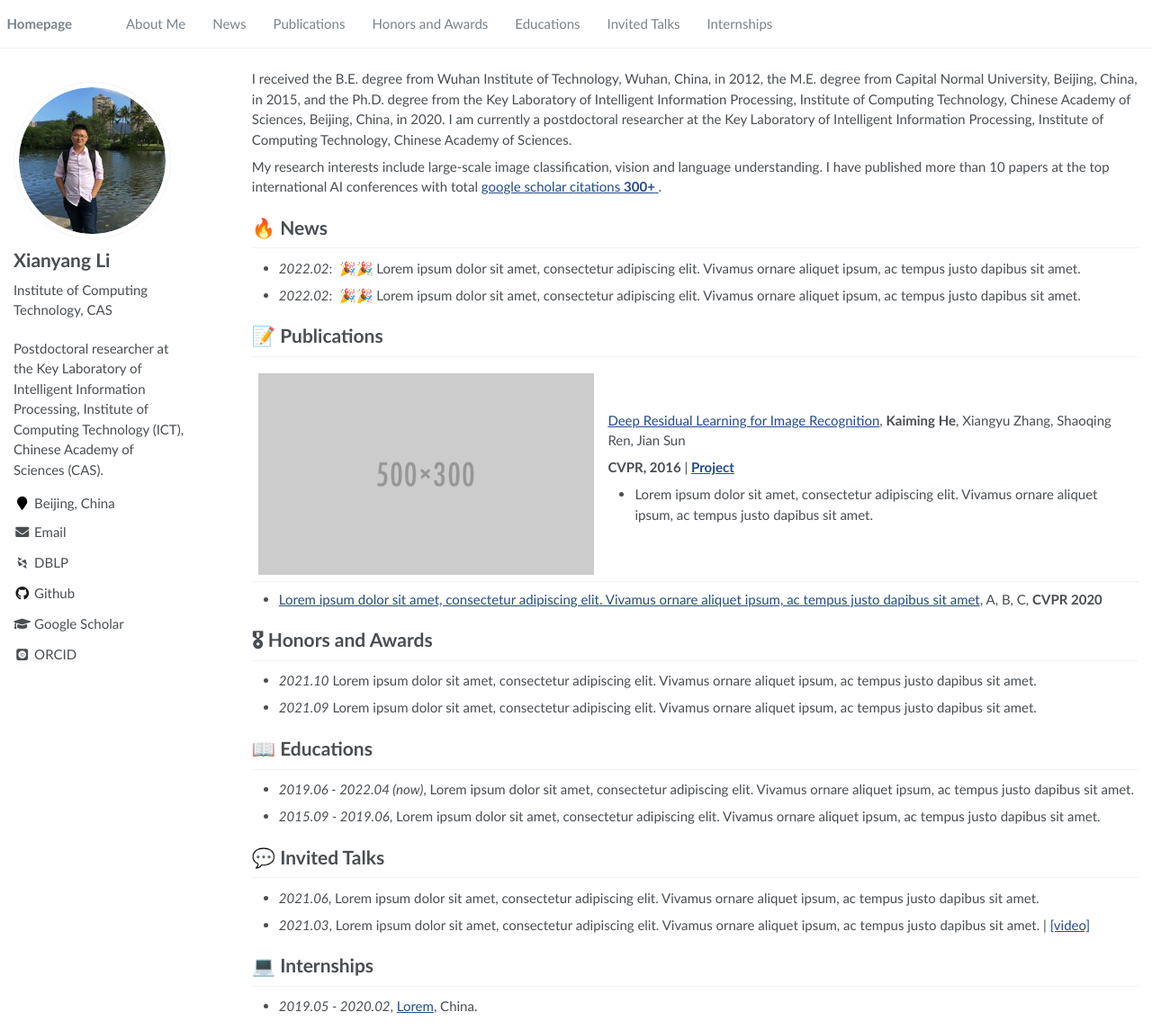
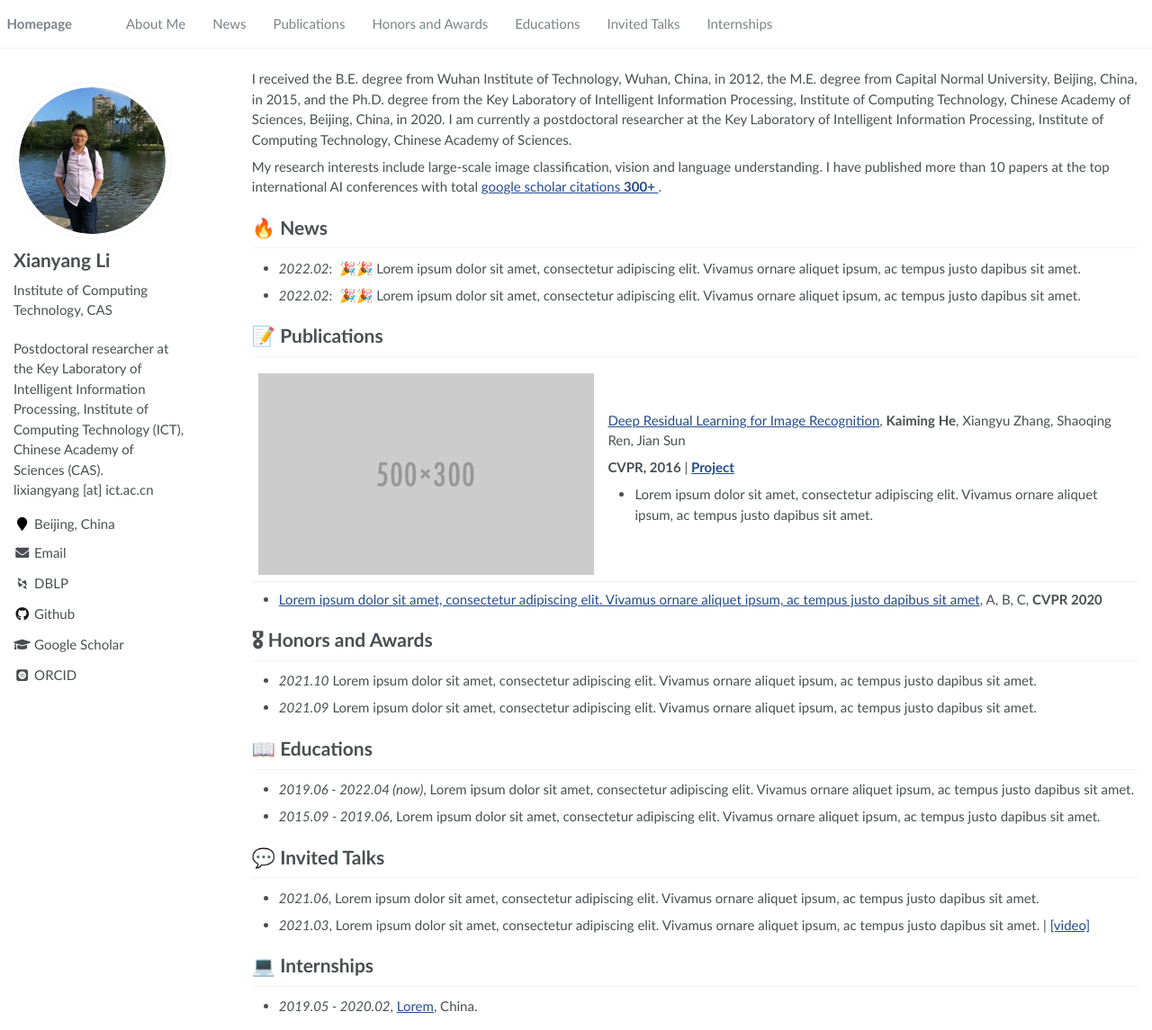
Before and after one commit to yang-zheming/xiangyangli20.github.io, a Jekyll site: the page built from _pages/about.md, in a window 1280 px wide and 1145 px high. Shown: the whole window at 90% size. Built offline with Jekyll 4.4.1, drawn with Linux system fonts in a browser that asks for light colours; some web fonts are replaced.

Commit message:
Update _config.yml
add email

```diff
--- a/_config.yml
+++ b/_config.yml
@@ -9,7 +9,7 @@
 
 # Site Settings
 title                    : "XiangyangLi"
-description              : "Postdoctoral researcher at the Key Laboratory of Intelligent Information Processing, Institute of Computing Technology (ICT), Chinese Academy of Sciences (CAS)."
+description              : "Postdoctoral researcher at the Key Laboratory of Intelligent Information Processing, Institute of Computing Technology (ICT), Chinese Academy of Sciences (CAS).<br />lixiangyang [at] ict.ac.cn"
 repository               : "XiangangLi20/xiangyangli20.github.io"
 google_scholar_stats_use_cdn : true
 
```
